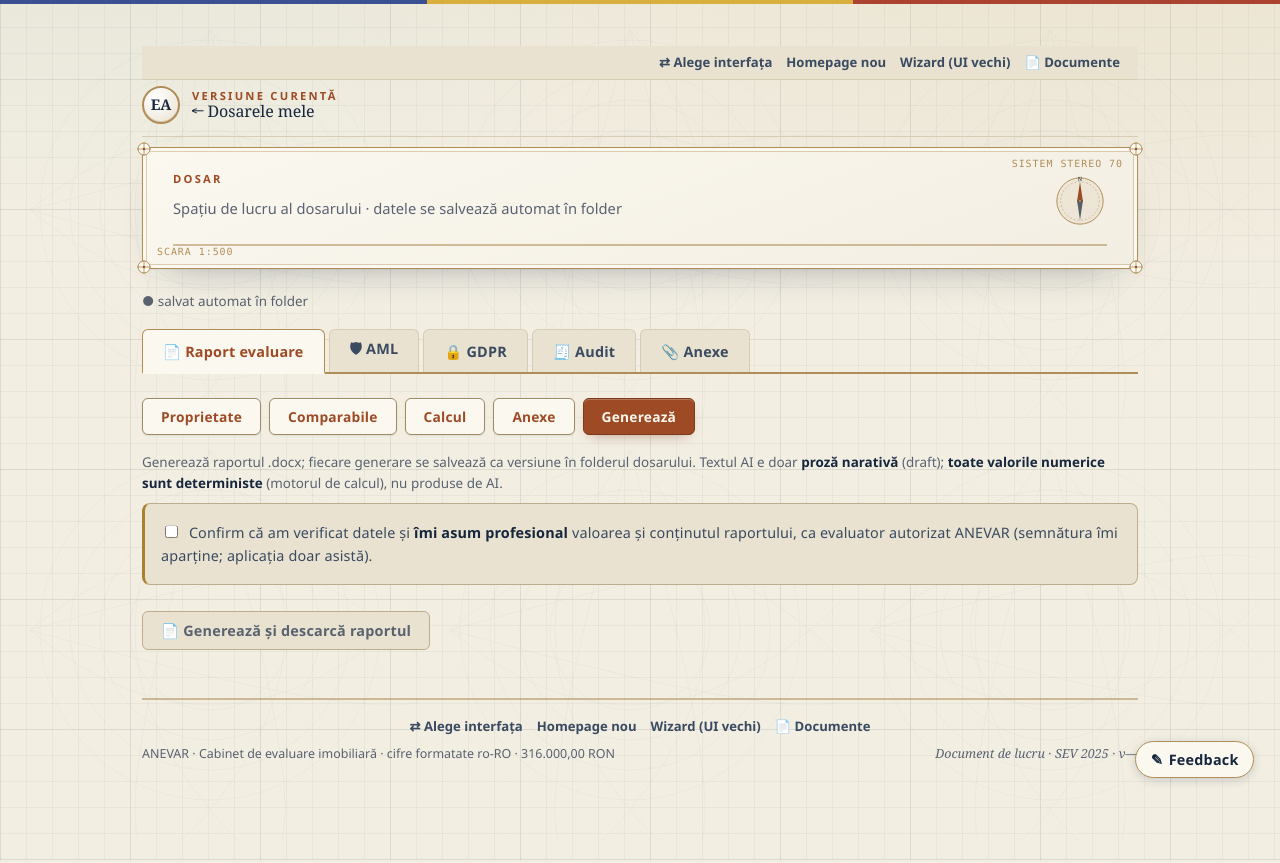
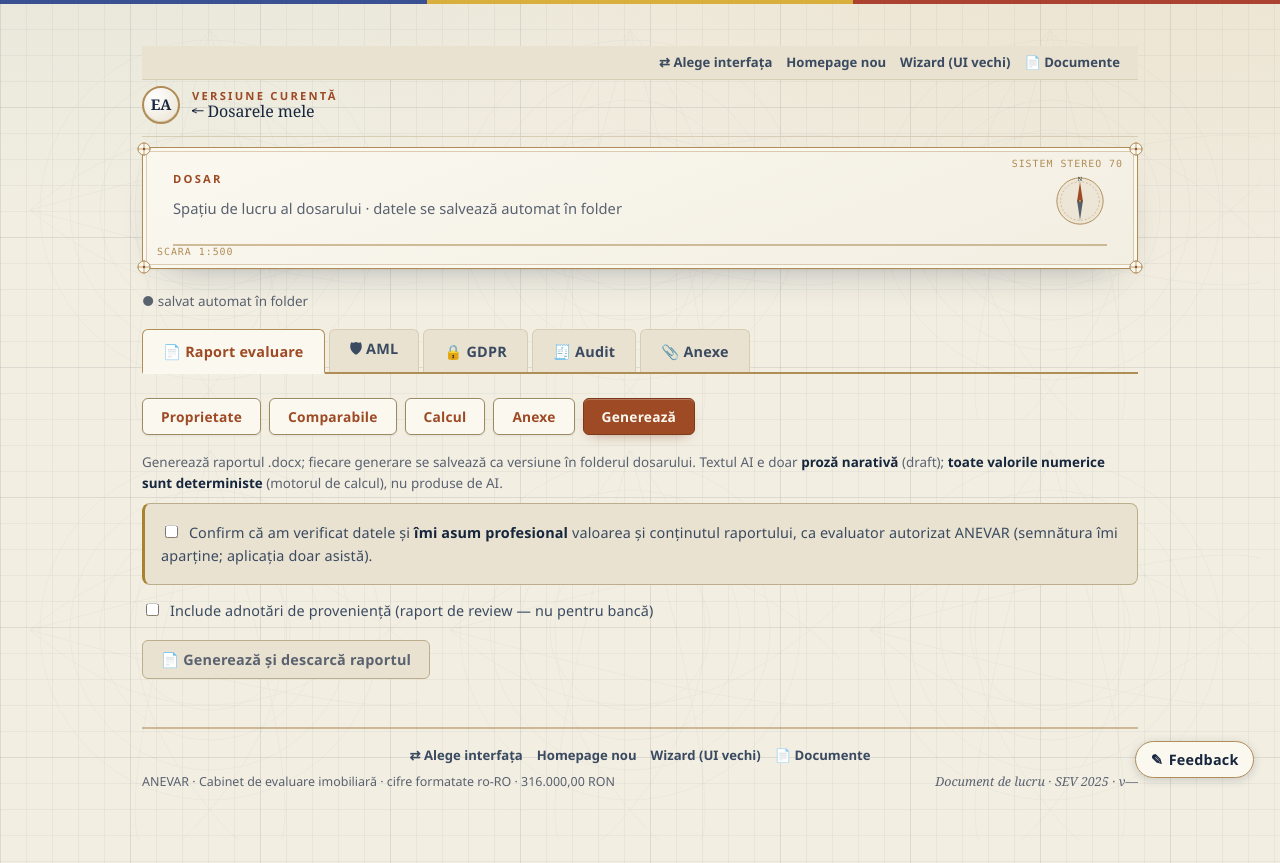
Before and after one commit to adrianserbanescu-byte/anevar, a Python web app: template evaluare-anevar/src/evaluare/web/templates/curent/dosar.html in a window 1280 px wide, after a click on "Generează". Shown: the top 863 px of the page. Run offline with Jinja, Linux system fonts and the light colour scheme; the template is opened without the code that fills it, so the values that code supplies are empty.

Commit message:
UI nou #10: optiune adnotari la Generaza (raport de review) + fix lint e2e
raport.docx accepta ?adnotari=1 -> genereaza_raport(adnotari=True); checkbox in tab Generaza.
+test. 495 teste + 69 e2e. Recuperare UI: #1,#3,#4,#5,#6,#7,#8,#9(AML/GDPR/Audit),#10,#14 FACUTE.
Ramane: grilele reale (teren/casa/chirii cu ajustari pe etape) - textarea e functional acum.

Co-Authored-By: Claude Opus 4.8 (1M context) <noreply@anthropic.com>

```diff
--- a/evaluare-anevar/scripts/_pw_smoke.py
+++ b/evaluare-anevar/scripts/_pw_smoke.py
@@ -190,7 +190,8 @@ with sync_playwright() as pw:
     # Dosar nou cere identitatea ÎNAINTE (nu mai creează „?_?_?")
     p.click("#nou")
     check("incepe: «Dosar nou» dezvăluie formularul de identitate", not p.eval_on_selector("#form-nou", "e=>e.hidden"))
-    p.fill("#n-id_client", "777"); p.fill("#n-nume_client", "Test Client")
+    p.fill("#n-id_client", "777")
+    p.fill("#n-nume_client", "Test Client")
     p.click("#creeaza-nou")
     p.wait_for_url("**/dosar/**", timeout=8000)
     check("incepe: creare cu identitate -> workspace", "/dosar/" in p.url)
--- a/evaluare-anevar/src/evaluare/web/routers/curent.py
+++ b/evaluare-anevar/src/evaluare/web/routers/curent.py
@@ -170,14 +170,14 @@ def build_router(d: Deps) -> APIRouter:
         return PlainTextResponse(text_audit(j))
 
     @router.post("/api/dosar/{uid}/raport.docx")
-    def genereaza(uid: str, inp: EvaluationInput) -> FileResponse:
+    def genereaza(uid: str, inp: EvaluationInput, adnotari: int = 0) -> FileResponse:
         try:
             fs.incarca(uid)
         except KeyError:
             raise HTTPException(404, "Dosar inexistent.") from None
         ctx = construieste_context(inp, client=d.client)
         out = Path(tempfile.gettempdir()) / f"raport_{uid}.docx"
-        genereaza_raport(ctx, out, adnotari=False)
+        genereaza_raport(ctx, out, adnotari=bool(adnotari))   # adnotări = note de proveniență (review)
         fs.adauga_versiune_docx(uid, out)              # versiune în folderul dosarului
         return FileResponse(str(out), media_type=DOCX_MIME, filename=f"raport_{uid[:8]}.docx")
 
--- a/evaluare-anevar/src/evaluare/web/templates/curent/dosar.html
+++ b/evaluare-anevar/src/evaluare/web/templates/curent/dosar.html
@@ -188,6 +188,7 @@
           Confirm că am verificat datele și <b>îmi asum profesional</b> valoarea și conținutul raportului,
           ca evaluator autorizat ANEVAR (semnătura îmi aparține; aplicația doar asistă).</label>
       </div>
+      <label class="chk"><input type="checkbox" id="gen-adnotari"> Include adnotări de proveniență (raport de review — nu pentru bancă)</label>
       <button type="button" id="genereaza" aria-describedby="asumare-info" disabled><span aria-hidden="true">📄</span> Generează și descarcă raportul</button>
       <span id="gen-status" class="hint" role="status" aria-live="polite"></span>
     </section>
@@ -568,7 +569,8 @@ $("calc").addEventListener("click", async function(){
 });
 $("genereaza").addEventListener("click", function(){
   var btn=this; btn.disabled=true; btn.setAttribute("aria-busy","true"); $("gen-status").textContent="Se generează…";
-  fetch("/api/dosar/"+UID+"/raport.docx",{method:"POST",headers:{"Content-Type":"application/json"},body:JSON.stringify(asambleaza())})
+  var adn=($("gen-adnotari")&&$("gen-adnotari").checked)?"?adnotari=1":"";
+  fetch("/api/dosar/"+UID+"/raport.docx"+adn,{method:"POST",headers:{"Content-Type":"application/json"},body:JSON.stringify(asambleaza())})
     .then(function(r){ return r.ok ? r.blob() : Promise.reject(); })
     .then(function(b){ var u=URL.createObjectURL(b); var a=document.createElement("a"); a.href=u; a.download="raport.docx"; a.click(); URL.revokeObjectURL(u);
       $("gen-status").textContent="✓ Generat + salvat ca versiune în folder."; })
```
Also changed, not shown: evaluare-anevar/tests/test_web_curent.py (+8 -0 lines).
